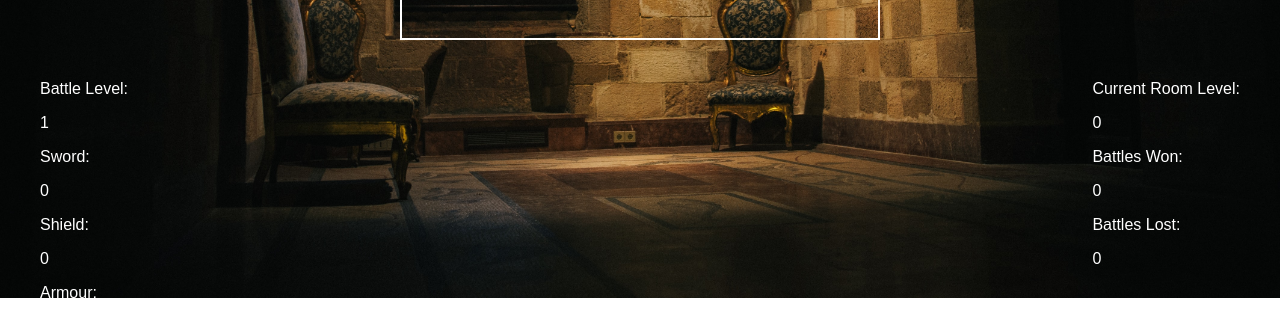
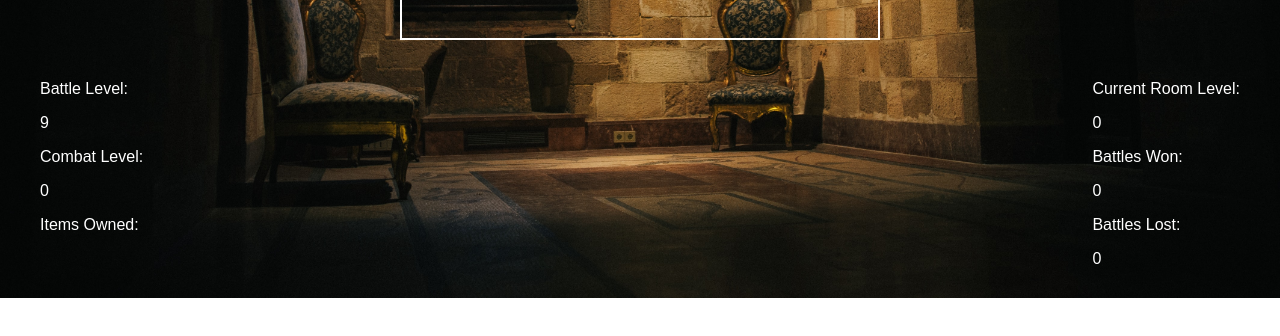
Before and after one commit to AnthonyJFoy/Farshadow, a plain HTML site: page index.html in a window 1280 px wide. Both pictures are taken after a click on the button "Enter Room". Shown: the part 502-838 px from the top of the page. Drawn offline with Linux system fonts and the light colour scheme; a web font is replaced by a local one.

Commit message:
changed how items work, made into a list of items

```diff
--- a/app.js
+++ b/app.js
@@ -1,11 +1,10 @@
 // Assign let variables for game values to change
-let battleLevel = 1;
+let battleLevel = 9;
+let combatLevel = 0;
+let itemsOwned = [];
 let roomLevel = 0;
 let battlesWon = 0;
 let battlesLost = 0;
-let swordLevel = 0;
-let armourLevel = 0;
-let shieldLevel = 0;
 let monsterLevel = 0;
 
 // Assign various html elements to constants
@@ -16,9 +15,10 @@ const fightMonsterButton = document.getElementById("fight-monster");
 const runAwayButton = document.getElementById("run-away");
 
 const battleLevelDisplay = document.getElementById("battle-level")
-const swordLevelDisplay = document.getElementById("sword")
-const shieldLevelDisplay = document.getElementById("shield")
-const armourLevelDisplay = document.getElementById("armour")
+const combatLevelDisplay = document.getElementById("combat-level")
+const itemsOwnedDisplay = document.getElementById("items-owned")
+
+
 const currentRoomLevelDisplay = document.getElementById("current-room-level")
 const battlesWonDisplay = document.getElementById("battles-won")
 const battlesLostDisplay = document.getElementById("battles-lost")
@@ -85,9 +85,9 @@ updateStats();
 function updateStats() {
 // Assign numbers to character stats
 battleLevelDisplay.innerHTML = battleLevel;
-swordLevelDisplay.innerHTML = swordLevel;
-shieldLevelDisplay.innerHTML = shieldLevel;
-armourLevelDisplay.innerHTML = armourLevel;
+combatLevelDisplay.innerHTML = combatLevel;
+itemsOwnedDisplay.innerHTML = itemsOwned;
+
 
 // Assign numbers to battle-stats
 currentRoomLevelDisplay.innerHTML = roomLevel;
@@ -106,6 +106,20 @@ function enterRoom() {
     if (roomResultString.includes("clear")) {
         // console.log("clear");
         lootRoom();
+        itemGained = lootChosen.weaponName;
+        console.log(itemGained); // test itemGained
+        itemLevel = lootChosen.weaponLevel;
+        console.log(itemLevel); // test itemLevel
+        if (itemGained.includes("Sword")) {
+            swordLevel = itemLevel;
+            updateStats()
+        } else if (itemGained.includes("Shield")) {
+            shieldLevel = itemLevel;
+            updateStats()
+        } else if (itemGained.includes("Armour")) {
+            armourLevel = itemLevel;
+            updateStats()
+        }
     } else {
         // console.log("monster");
         var monsterToFace = monsterGenerator()
@@ -159,9 +173,9 @@ function fightMonster() {
     if (battleLevel >= monsterLevel) {
         // Prompt player of win
         console.log("Won fight");
-        battleLevel = battleLevel ++;
-        roomLevel = roomLevel ++;
-        battlesWon = battlesWon ++;
+        battleLevel ++;
+        roomLevel ++;
+        battlesWon ++;
         updateStats();
         // console.log(battleLevel);
     } else if (battleLevel < monsterLevel) {
@@ -191,3 +205,7 @@ function rollDice() {
     document.querySelector(".diceImg").setAttribute("src", "./images/" + "dice-" + randomNumber + ".png"); // take dice image from diceRoll area, create new image from randomNumber and dice image and assign new image to diceRoll area.
     return randomNumber;
 }
+
+function nextRoom() {
+
+}
--- a/index.html
+++ b/index.html
@@ -31,9 +31,8 @@
             <div class="flex-area-character">
                 <div class="character-details-area">
                     Battle Level: <p id="battle-level"></p>
-                    Sword: <p id="sword"></p>
-                    Shield: <p id="shield"></p>
-                    Armour: <p id="armour"></p>
+                    Combat Level: <p id="combat-level"></p>
+                    Items Owned: <p id="items-owned"></p>
                 </div>
 
                 <div class="battle-stats">
```
